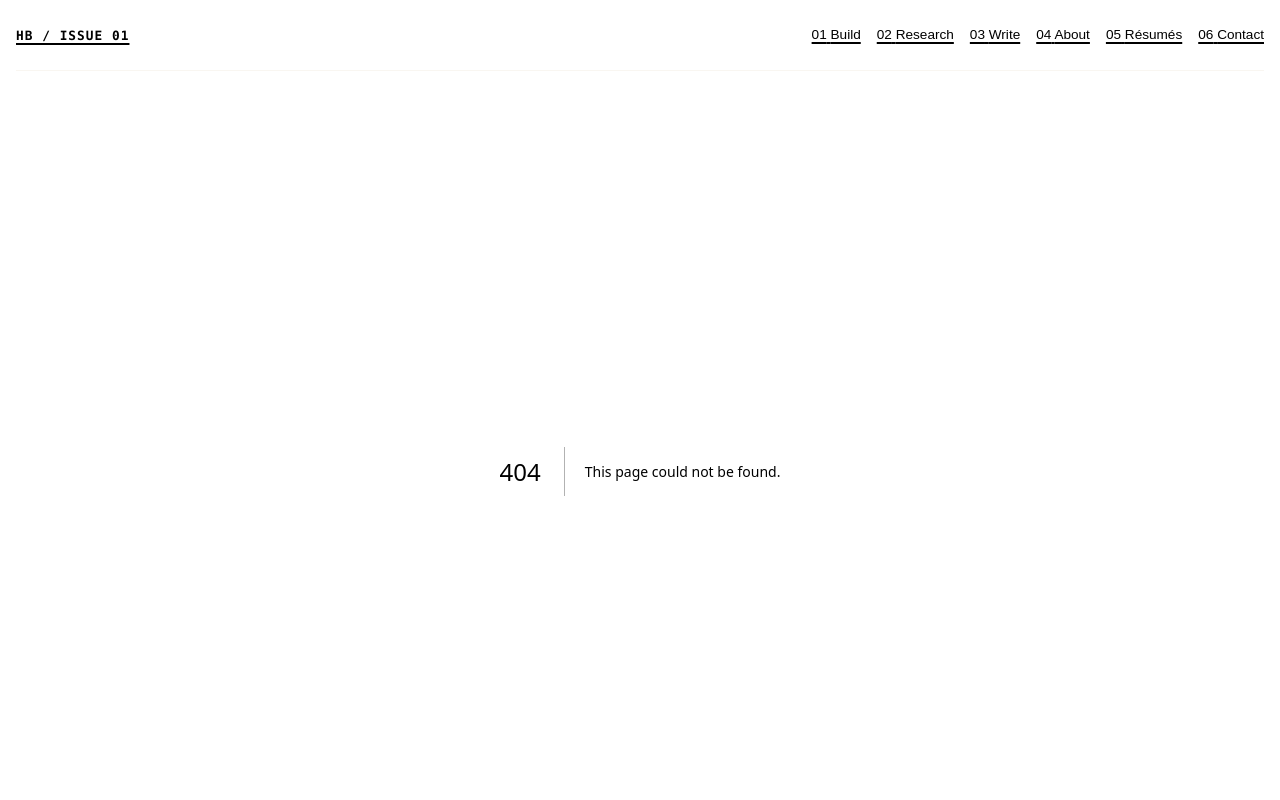
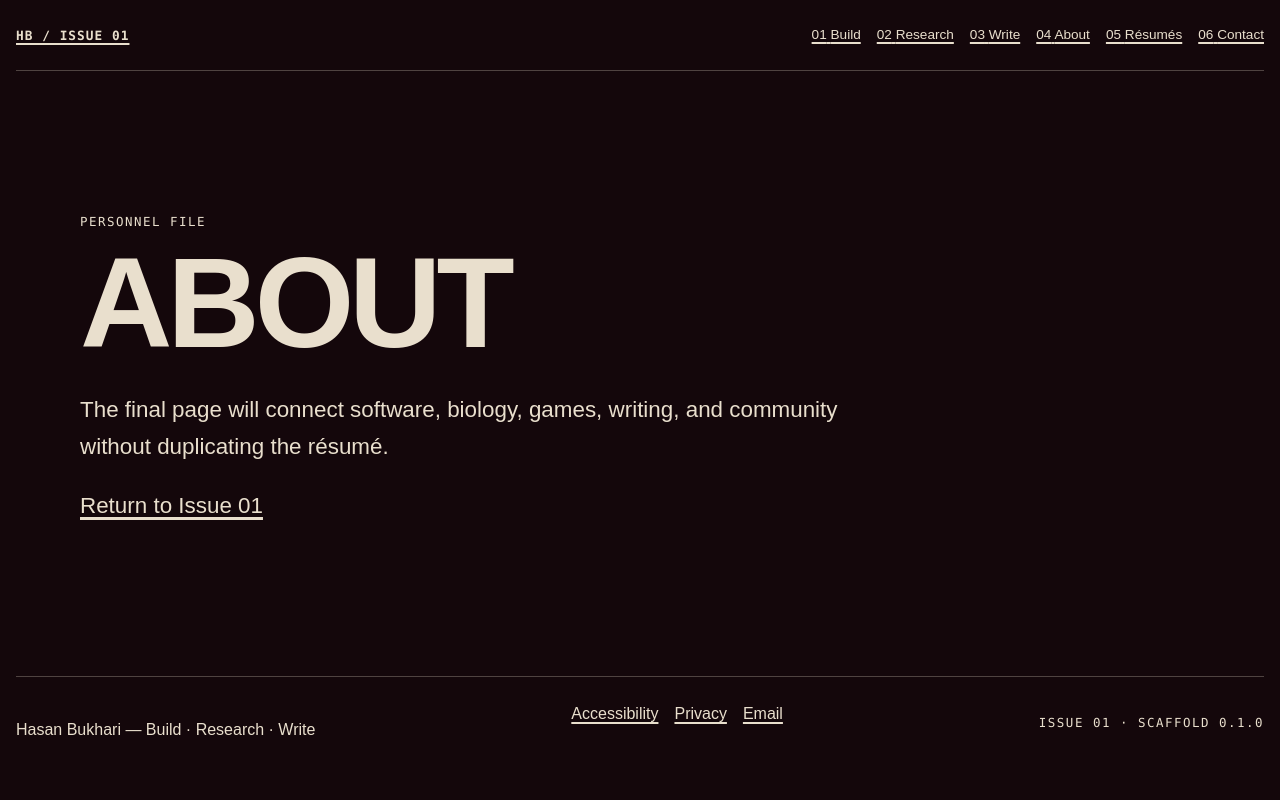
Before and after one commit to glitchmatrix-jpg/hasan-bukhari-portfolio, a Next.js app: page /about in a window 1280 px wide. Before the commit this address had no page. Shown: the top 800 px of the page. Built offline with nearby package versions, Linux system fonts and the light colour scheme.

Commit message:
feat: add About route shell

```diff
--- /dev/null
+++ b/src/app/about/page.tsx
@@ -0,0 +1,5 @@
+import { PhaseNotice } from "@/components/site/PhaseNotice";
+
+export default function AboutPage() {
+  return <PhaseNotice eyebrow="PERSONNEL FILE" title="About" description="The final page will connect software, biology, games, writing, and community without duplicating the résumé." />;
+}
```
